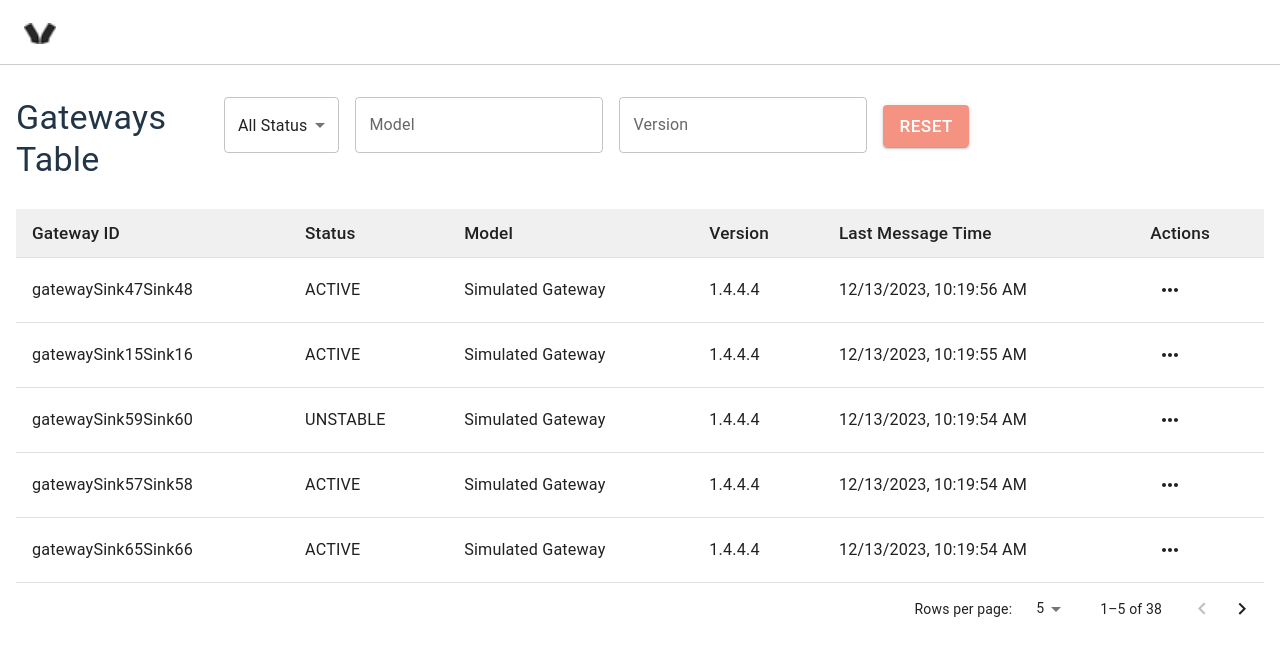
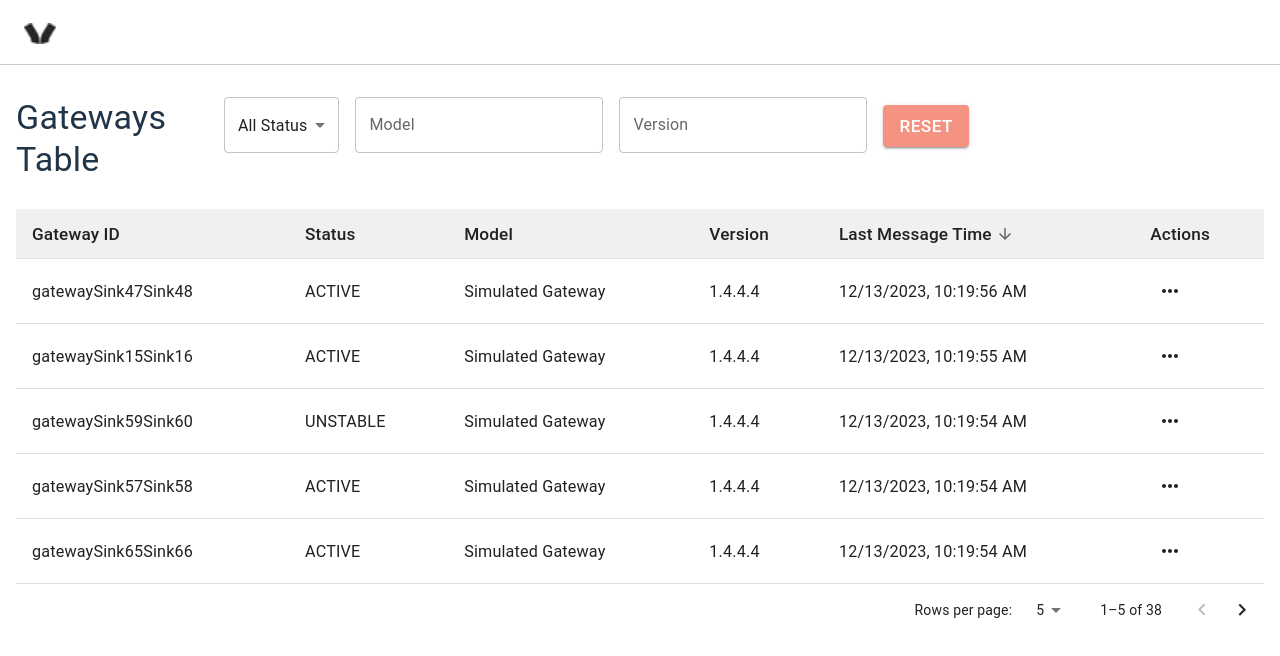
Before and after one commit to KhangLeThanh/network-dashboard, a React (Vite) app: page / in a window 1280 px wide. Shown: the top 656 px of the page. Built offline with nearby package versions, Linux system fonts and the light colour scheme.

Commit message:
sorting table before pagination

```diff
--- a/src/theme/customTheme.tsx
+++ b/src/theme/customTheme.tsx
@@ -89,7 +89,7 @@ export default createTheme(theme, {
       styleOverrides: {
         root: {
           "&:hover": {
-            backgroundColor: "#F7F7F7",
+            backgroundColor: "rgb(255 177 164)",
           },
         },
       },
--- a/src/utils/enum.tsx
+++ b/src/utils/enum.tsx
@@ -11,3 +11,8 @@ export enum UIButtonVariants {
   TEXT = "text",
   UNDERLINED = "underlined",
 }
+
+export enum SortingDirectionEnum {
+  ASCENDING = "asc",
+  DESCENDING = "desc",
+}
--- a/src/views/GatewayTable/GatewayTable.tsx
+++ b/src/views/GatewayTable/GatewayTable.tsx
@@ -9,6 +9,7 @@ import {
   TablePagination,
   Typography,
   IconButton,
+  TableSortLabel,
 } from "@mui/material";
 import Grid from "@mui/material/Grid2";
 import MoreHorizOutlinedIcon from "@mui/icons-material/MoreHorizOutlined";
@@ -17,10 +18,9 @@ import gatewayData from "../../data/gateway_listing_response.json";
 import { changeColourOfflineStatus } from "../../functions/function";
 import FilteredGateway from "./FilteredGateway";
 import EditGatewayDialog from "./EditGatewayDialog";
-import GatewayTableMenuAction from "./GatewayTableMenuAction"; // Import the new component
+import GatewayTableMenuAction from "./GatewayTableMenuAction";
 import { PALATTE_ERROR_MAIN_COLOR } from "../../constant/constantColor";
-import { GatewayStatus } from "../../utils/enum";
-import customTheme from "../../theme/customTheme";
+import { GatewayStatus, SortingDirectionEnum } from "../../utils/enum";
 
 const GatewayTable: React.FC = () => {
   const [gateways, setGateways] = useState<Gateway[]>([]);
@@ -29,6 +29,9 @@ const GatewayTable: React.FC = () => {
   const [version, setVersion] = useState<string>("");
   const [page, setPage] = useState(0);
   const [rowsPerPage, setRowsPerPage] = useState(5);
+  const [sortDirection, setSortDirection] = useState<SortingDirectionEnum>(
+    SortingDirectionEnum.DESCENDING
+  );
   const [anchorEl, setAnchorEl] = useState<null | HTMLElement>(null);
   const [selectedGateway, setSelectedGateway] = useState<Gateway | null>(null);
   const [editDialogOpen, setEditDialogOpen] = useState(false);
@@ -49,7 +52,7 @@ const GatewayTable: React.FC = () => {
     setStatus(status);
     setModel(model);
     setVersion(version);
-    setPage(0); // Reset pagination when filter changes
+    setPage(0); // Reset pagination when filters change
   };
 
   // Filtering the gateways based on filter criteria (status, model, version)
@@ -66,16 +69,19 @@ const GatewayTable: React.FC = () => {
     return filtered;
   }, [gateways, status, model, version]);
 
-  // Sort filtered gateways by lastMessageRxTime (most recent first)
+  // Sorting logic before pagination
   const sortedGateways = useMemo(() => {
-    return [...filteredGateways].sort(
-      (a, b) =>
-        b.gatewayStatistics.lastMessageRxTime -
-        a.gatewayStatistics.lastMessageRxTime
-    );
-  }, [filteredGateways]);
+    return [...filteredGateways].sort((a, b) => {
+      const timeA = a.gatewayStatistics.lastMessageRxTime;
+      const timeB = b.gatewayStatistics.lastMessageRxTime;
 
-  // Pagination logic
+      return sortDirection === SortingDirectionEnum.ASCENDING
+        ? timeA - timeB
+        : timeB - timeA;
+    });
+  }, [filteredGateways, sortDirection]);
+
+  // Pagination logic (applied after sorting)
   const paginatedGateways = useMemo(() => {
     const startIndex = page * rowsPerPage;
     return sortedGateways.slice(startIndex, startIndex + rowsPerPage);
@@ -92,6 +98,15 @@ const GatewayTable: React.FC = () => {
     event: React.ChangeEvent<HTMLInputElement>
   ) => {
     setRowsPerPage(parseInt(event.target.value, 10));
+    setPage(0);
+  };
+
+  const handleSortClick = () => {
+    setSortDirection((prevDirection) =>
+      prevDirection === SortingDirectionEnum.ASCENDING
+        ? SortingDirectionEnum.DESCENDING
+        : SortingDirectionEnum.ASCENDING
+    );
     setPage(0);
   };
 
@@ -125,29 +140,22 @@ const GatewayTable: React.FC = () => {
     setEditDialogOpen(false);
   };
 
-  // creating a column
+  // Columns configuration
   const tableColumns = [
     { columnDisplayName: "Gateway ID", columKey: "gatewayId" },
     { columnDisplayName: "Status", columKey: "status" },
-    { columnDisplayName: "Model", columKey: "Model" },
+    { columnDisplayName: "Model", columKey: "model" },
     { columnDisplayName: "Version", columKey: "version" },
     {
       columnDisplayName: "Last Message Time",
       columKey: "lastMessageTime",
+      sortable: true,
     },
     { columnDisplayName: "Actions", columKey: "action" },
   ];
-  const columns = useMemo(() => tableColumns, []);
 
   return (
-    <Grid
-      container
-      spacing={2}
-      padding={2}
-      sx={{
-        width: "100%",
-      }}
-    >
+    <Grid container spacing={2} padding={2} sx={{ width: "100%" }}>
       <Grid size={12}>
         <Grid container sx={{ pt: 2, pb: 2 }}>
           <Grid size={2}>
@@ -164,11 +172,23 @@ const GatewayTable: React.FC = () => {
           <Table sx={{ width: "100%" }}>
             <TableHead>
               <TableRow>
-                {columns.map((col) => (
+                {tableColumns.map((col) => (
                   <TableCell key={col.columKey}>
-                    <Typography variant="h6">
-                      {col.columnDisplayName}
-                    </Typography>
+                    {col.sortable ? (
+                      <TableSortLabel
+                        active
+                        direction={sortDirection}
+                        onClick={handleSortClick}
+                      >
+                        <Typography variant="h6">
+                          {col.columnDisplayName}
+                        </Typography>
+                      </TableSortLabel>
+                    ) : (
+                      <Typography variant="h6">
+                        {col.columnDisplayName}
+                      </Typography>
+                    )}
                   </TableCell>
                 ))}
               </TableRow>
@@ -182,12 +202,6 @@ const GatewayTable: React.FC = () => {
                       gateway.status === GatewayStatus.OFFLINE
                         ? PALATTE_ERROR_MAIN_COLOR
                         : "transparent",
-                    "&:hover": {
-                      backgroundColor:
-                        gateway.status === GatewayStatus.OFFLINE
-                          ? customTheme.palette.primary.light
-                          : customTheme.palette.background.paper,
-                    },
                   }}
                 >
                   <TableCell
@@ -241,7 +255,6 @@ const GatewayTable: React.FC = () => {
           onRowsPerPageChange={handleChangeRowsPerPage}
         />
 
-        {/* // Menu Action */}
         <GatewayTableMenuAction
           anchorEl={anchorEl}
           selectedGateway={selectedGateway}
@@ -249,7 +262,6 @@ const GatewayTable: React.FC = () => {
           handleEditMenuItemClick={handleEditMenuItemClick}
         />
 
-        {/* EditGatewayDialog */}
         <EditGatewayDialog
           isOpen={editDialogOpen}
           onClose={() => setEditDialogOpen(false)}
--- a/src/views/GatewayTable/GatewayTableMenuAction.tsx
+++ b/src/views/GatewayTable/GatewayTableMenuAction.tsx
@@ -23,7 +23,7 @@ function GatewayTableMenuAction({
           to={`/statistic/${selectedGateway?.gatewayId}`}
           style={{ textDecoration: "none", color: "inherit" }}
         >
-          View History of Gateway
+          View History Time in Status of Gateway
         </NavLink>
       </MenuItem>
     </Menu>
--- a/src/views/StatisticGateway/StatisticGateway.tsx
+++ b/src/views/StatisticGateway/StatisticGateway.tsx
@@ -11,7 +11,7 @@ const StatisticGateway = () => {
       Home
     </Link>,
     <Typography key="2" sx={{ color: "text.primary" }}>
-      History Status Of {gatewayId}
+      History Time in Status Of {gatewayId}
     </Typography>,
   ];
   return (
```
Also changed, not shown: 1 other file (tests, documents, lock files or other folders).
